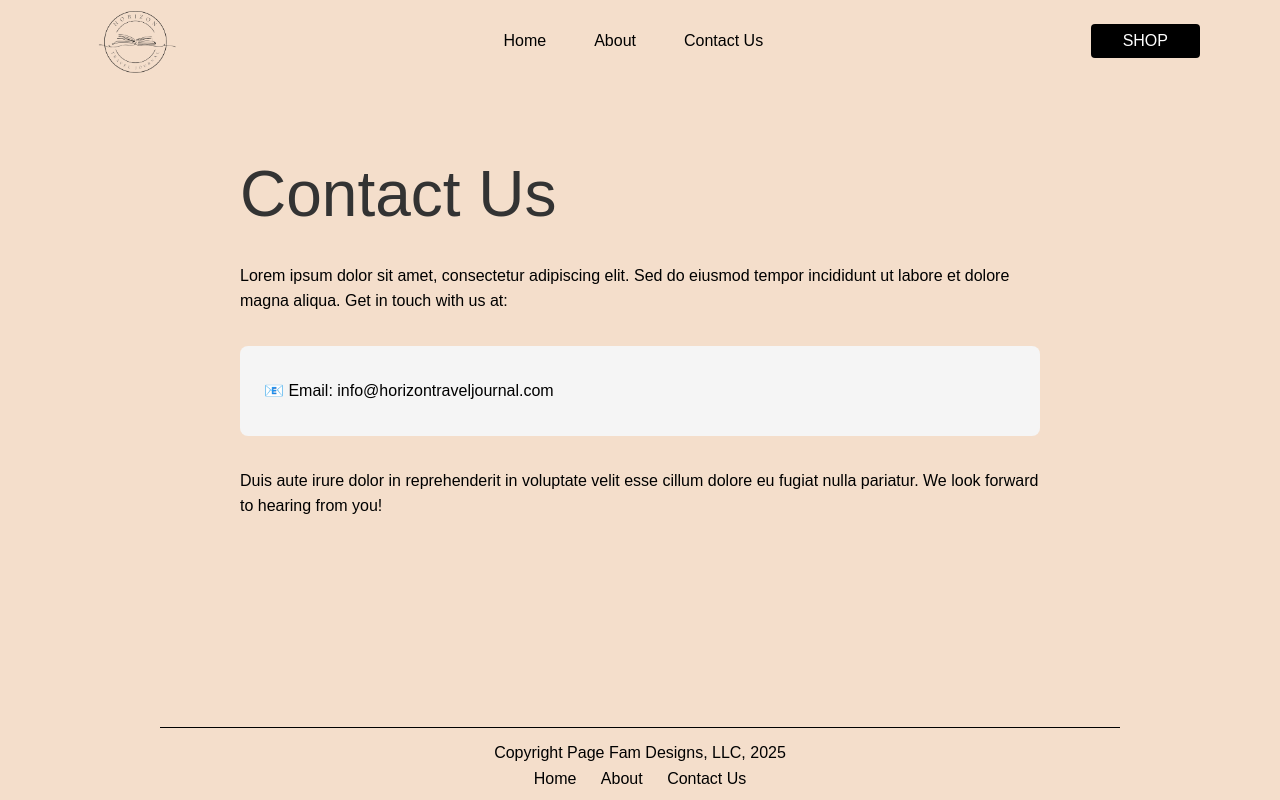
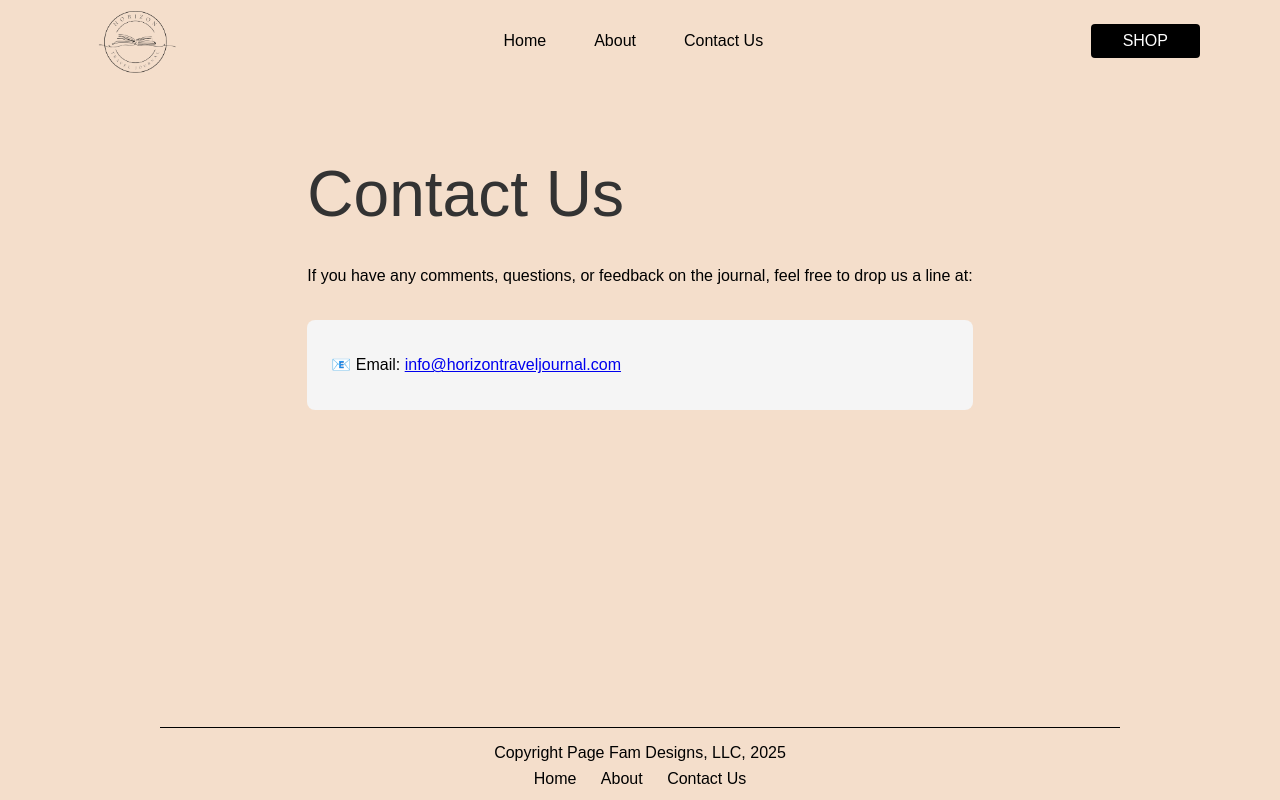
Before and after one commit to Quesajo17/horizon-landing, a SvelteKit app: page /contact in a window 1280 px wide. Built offline with nearby package versions, Linux system fonts and the light colour scheme.

Commit message:
updates to home page

```diff
--- a/src/routes/contact/+page.svelte
+++ b/src/routes/contact/+page.svelte
@@ -2,18 +2,13 @@
     <h1>Contact Us</h1>
     <div class="content">
         <p>
-            Lorem ipsum dolor sit amet, consectetur adipiscing elit. Sed do eiusmod tempor
-            incididunt ut labore et dolore magna aliqua. Get in touch with us at:
+            If you have any comments, questions, or feedback on the journal, feel free to
+            drop us a line at:
         </p>
 
         <div class="contact-info">
-            <p>📧 Email: info@horizontraveljournal.com</p>
+            <p>📧 Email: <a href="mailto:info@horizontraveljournal.com">info@horizontraveljournal.com</a></p>
         </div>
-
-        <p>
-            Duis aute irure dolor in reprehenderit in voluptate velit esse cillum dolore
-            eu fugiat nulla pariatur. We look forward to hearing from you!
-        </p>
     </div>
 </div>
 
```
